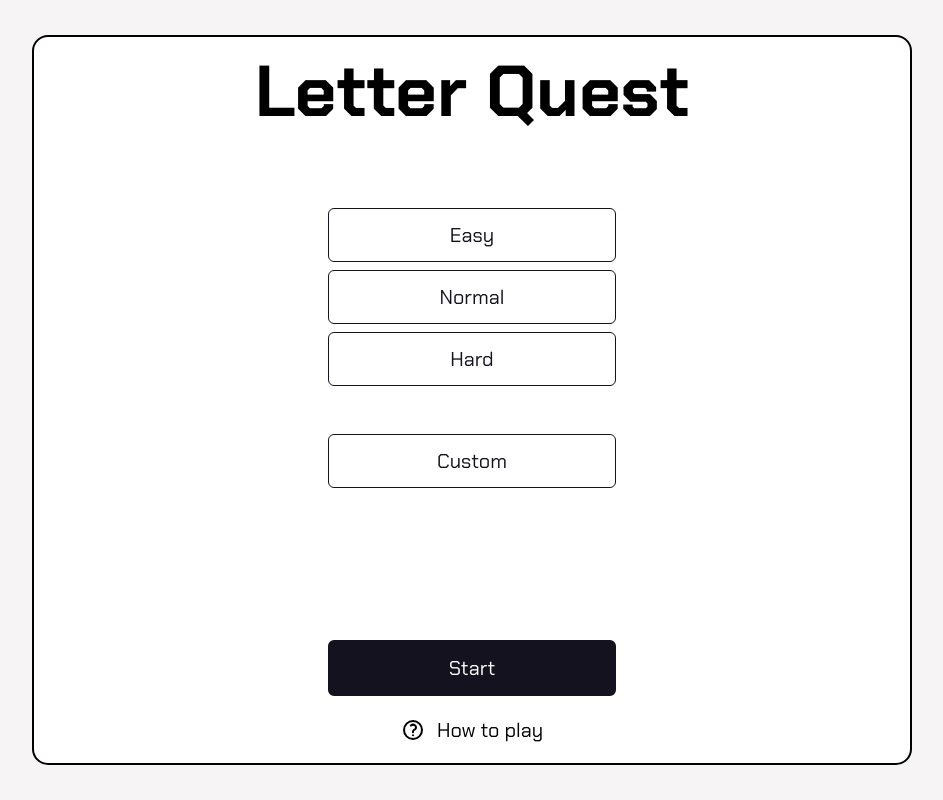
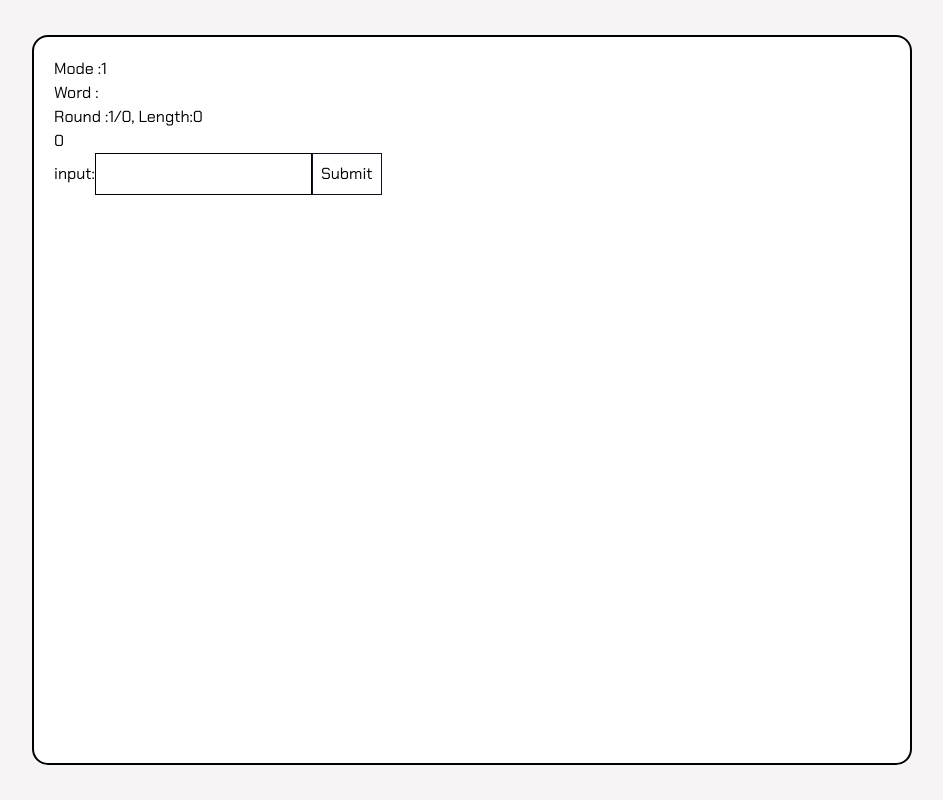
Before and after one commit to AnemoneTK/LetterQuest, a React (Vite) app: page /game/1 in a window 1280 px wide. Shown: the whole page, without its empty margins (168-1111 px from the left). Built offline with nearby package versions, Linux system fonts and the light colour scheme.

Commit message:
[CREATE]-create game page and function set game mode

```diff
--- a/package.json
+++ b/package.json
@@ -4,7 +4,7 @@
   "version": "0.0.0",
   "type": "module",
   "scripts": {
-    "dev": "vite",
+    "dev": "vite --host",
     "build": "tsc -b && vite build",
     "lint": "eslint .",
     "preview": "vite preview"
@@ -12,7 +12,9 @@
   "dependencies": {
     "random-words": "^2.0.1",
     "react": "^18.3.1",
-    "react-dom": "^18.3.1"
+    "react-dom": "^18.3.1",
+    "react-router": "^6.26.1",
+    "react-router-dom": "^6.26.1"
   },
   "devDependencies": {
     "@eslint/js": "^9.9.0",
--- a/src/App.tsx
+++ b/src/App.tsx
@@ -1,16 +1,37 @@
+import {
+  BrowserRouter as Router,
+  Routes,
+  Route,
+  Outlet,
+} from "react-router-dom";
 import "./styles/App.css";
+
 import Home from "./components/Home";
+import Game from "./components/Game";
 
-function App() {
+function Layout() {
   return (
     <>
       <div className=" bg-background w-dvw h-dvh overflow-hidden flex gap-0 md:gap-[20px] lg:gap-[40px] p-0 md:p-[35px] lg:px-[200px]">
         <div className="canvas w-full border-0 md:border-2 bg-white rounded-2xl p-0 md:p-5">
-          <Home />
+          <Outlet />
         </div>
       </div>
     </>
   );
 }
 
+function App() {
+  return (
+    <Router>
+      <Routes>
+        <Route path="/" element={<Layout />}>
+          <Route index element={<Home />} />
+          <Route path="game/:mode" element={<Game />} />
+        </Route>
+      </Routes>
+    </Router>
+  );
+}
+
 export default App;
--- a/src/components/Game.tsx
+++ b/src/components/Game.tsx
@@ -0,0 +1,118 @@
+import { generate } from "random-words";
+import { useState, useEffect } from "react";
+import { useParams, useLocation } from "react-router";
+
+export default function Game() {
+  const location = useLocation();
+
+  const { mode } = useParams();
+  const [word, setWord] = useState<string>("");
+  const [length, setLength] = useState<number>(0);
+  const [round, setRound] = useState<number>(0);
+  const [guess, setGuess] = useState<string[][]>([]);
+  const [input, setInput] = useState<string>("");
+  const [counter, setCounter] = useState<number>(1);
+
+  //setup game mode when start
+  useEffect(() => {
+    let generatedWords;
+    const queryParams = new URLSearchParams(location.search);
+
+    if (mode === "easy") {
+      generatedWords = generate({ minLength: 5, maxLength: 7 });
+      setRound(10);
+    } else if (mode === "normal") {
+      generatedWords = generate({ minLength: 7, maxLength: 10 });
+      setRound(5);
+    } else if (mode === "hard") {
+      generatedWords = generate({ minLength: 7, maxLength: 10 });
+      setRound(5);
+    } else if (mode === "custom") {
+      // In custom mode, get length and round from the URL parameters
+      const roundParam = queryParams.get("round");
+      const lengthParam = queryParams.get("length");
+
+      if (roundParam) {
+        setRound(parseInt(roundParam, 10));
+      }
+      if (lengthParam) {
+        setLength(parseInt(lengthParam, 10));
+
+        generatedWords = generate({
+          minLength: length,
+          maxLength: length,
+        });
+      }
+    }
+
+    if (generatedWords) {
+      if (Array.isArray(generatedWords)) {
+        setWord(generatedWords[0]);
+      } else {
+        setWord(generatedWords);
+      }
+    }
+    setGuess(Array.from({ length: round }, () => Array(length).fill("")));
+  }, [length, location.search, mode, round]);
+
+  const handleSubmit = () => {
+    setGuess((prevGuess) => {
+      const newGuess = [...prevGuess];
+
+      const pointer = counter - 1;
+      if (pointer < round) {
+        newGuess[pointer] = Array.from(
+          { length },
+          (_, index) => input[index] || ""
+        );
+        // Increment the counter for the next round
+        setCounter(counter + 1);
+      } else {
+        console.log("Maximum number of guesses reached");
+      }
+      return newGuess;
+    });
+    setInput("");
+    console.log(guess);
+  };
+
+  const checkAnswer = (answer) => {};
+  return (
+    <>
+      <div>Mode :{mode}</div>
+      <div>Word :{word}</div>
+      <div>
+        Round :{counter}/{round}, Length:{length}
+      </div>
+      <div>{guess.length}</div>
+      input:
+      <input
+        type="text"
+        className="border p-2"
+        value={input}
+        onChange={(e) => setInput(e.target.value)}
+        maxLength={length}
+        minLength={length}
+      />
+      <button className="border border-primary p-2" onClick={handleSubmit}>
+        Submit
+      </button>
+      <div className="flex flex-col gap-3 items-center justify-center">
+        {guess.map((row, rowIndex) => (
+          <div key={rowIndex} className=" h-10 flex flex-row gap-3">
+            {row.map((letter, index) => {
+              return (
+                <div
+                  key={index}
+                  className="border h-full w-10  flex flex-col items-center justify-center"
+                >
+                  {letter.toUpperCase()}
+                </div>
+              );
+            })}
+          </div>
+        ))}
+      </div>
+    </>
+  );
+}
--- a/src/components/Home.tsx
+++ b/src/components/Home.tsx
@@ -1,15 +1,44 @@
 import { useState } from "react";
 import Setting from "./Setting";
+import { Link } from "react-router-dom";
 export default function Home() {
   const [mode, setMode] = useState<string>("");
+  const [customOption, setCustomOption] = useState<{
+    length: number;
+    round: number;
+  }>({
+    length: 0,
+    round: 0,
+  });
+
   return (
     <>
       <div className="flex flex-col gap-5 md:gap-10 lg:gap-20 items-center justify-center h-dvh md:h-full">
-        <div className=" text-center font-extrabold text-7xl">Letter Quest</div>
-        {mode}
-        <Setting mode={mode} setMode={setMode} name="" />
+        <div className=" text-center font-extrabold text-6xl md:text-7xl">
+          Letter Quest
+        </div>
+        <Setting
+          mode={mode}
+          setMode={setMode}
+          name=""
+          customOption={customOption}
+          setCustomOption={setCustomOption}
+        />
         <div className="flex flex-col gap-5 w-72">
-          <button className="primary-btn ">Start</button>
+          <Link
+            to={`game/${mode}${
+              mode === "custom"
+                ? `?round=${customOption.round}&length=${customOption.length}`
+                : ""
+            }`}
+          >
+            <button
+              className="primary-btn"
+              disabled={mode === "" ? true : false}
+            >
+              Start
+            </button>
+          </Link>
           <button className="flex items-center justify-center gap-3 text-xl hover:underline">
             <svg
               xmlns="http://www.w3.org/2000/svg"
--- a/src/components/Setting.tsx
+++ b/src/components/Setting.tsx
@@ -2,8 +2,17 @@ interface Props {
   mode: string;
   setMode: React.Dispatch<React.SetStateAction<string>>;
   name: string;
+  customOption: { round: number; length: number };
+  setCustomOption: React.Dispatch<
+    React.SetStateAction<{ round: number; length: number }>
+  >;
 }
-function ModeBtn({ mode, setMode, name }: Props) {
+interface btnProps {
+  mode: string;
+  setMode: React.Dispatch<React.SetStateAction<string>>;
+  name: string;
+}
+function ModeBtn({ mode, setMode, name }: btnProps) {
   return (
     <div
       className={`primary-btn-border z-10 ${
@@ -34,7 +43,12 @@ function ModeBtn({ mode, setMode, name }: Props) {
   );
 }
 
-export default function Setting({ mode, setMode }: Props) {
+export default function Setting({
+  mode,
+  setMode,
+  customOption,
+  setCustomOption,
+}: Props) {
   return (
     <>
       <div className="w-72 flex flex-col gap-2 md:gap-12 ">
@@ -52,11 +66,29 @@ export default function Setting({ mode, setMode }: Props) {
           >
             <div className="flex flex-col items-center justify-center">
               <label className="text-sm">Length</label>
-              <input className="customInput" type="number" />
+              <input
+                className="customInput"
+                type="number"
+                onChange={(e) =>
+                  setCustomOption({
+                    ...customOption,
+                    length: parseInt(e.target.value) || 0,
+                  })
+                }
+              />
             </div>
             <div className="flex flex-col items-center justify-center">
               <label className="text-sm">Round</label>
-              <input className="customInput" type="number" />
+              <input
+                className="customInput"
+                type="number"
+                onChange={(e) =>
+                  setCustomOption({
+                    ...customOption,
+                    round: parseInt(e.target.value) || 0,
+                  })
+                }
+              />
             </div>
           </div>
         </div>
--- a/src/styles/tailwind.css
+++ b/src/styles/tailwind.css
@@ -12,6 +12,12 @@
   }
   .primary-btn.active {
     @apply border-2 border-primary text-3xl font-extrabold p-3 w-full transition-all duration-300 rounded-md;
+  }
+  .primary-btn:disabled {
+    @apply bg-gray opacity-50 text-white font-normal;
+  }
+  .primary-btn:disabled:hover {
+    @apply bg-gray opacity-50 text-white font-normal;
   }
 
   .primary-btn-border {
```
Also changed, not shown: 1 other file (tests, documents, lock files or other folders).
